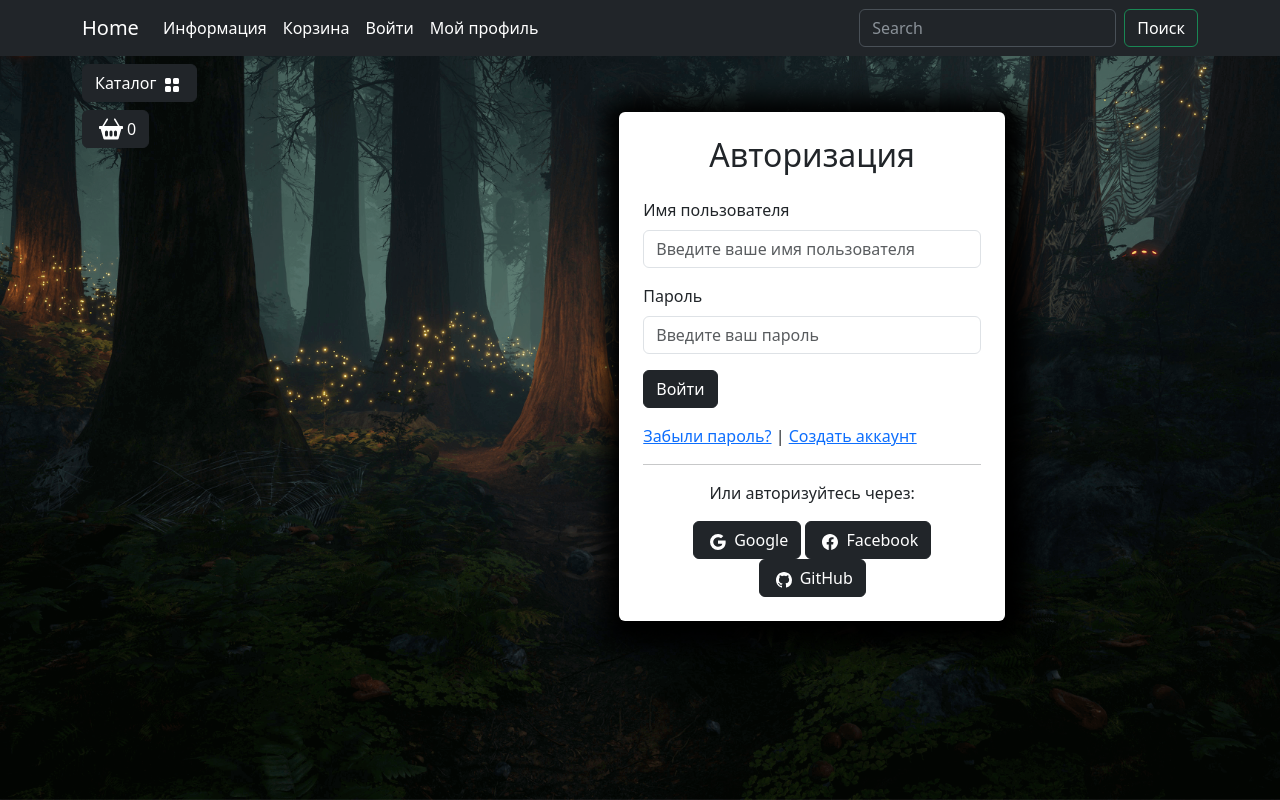
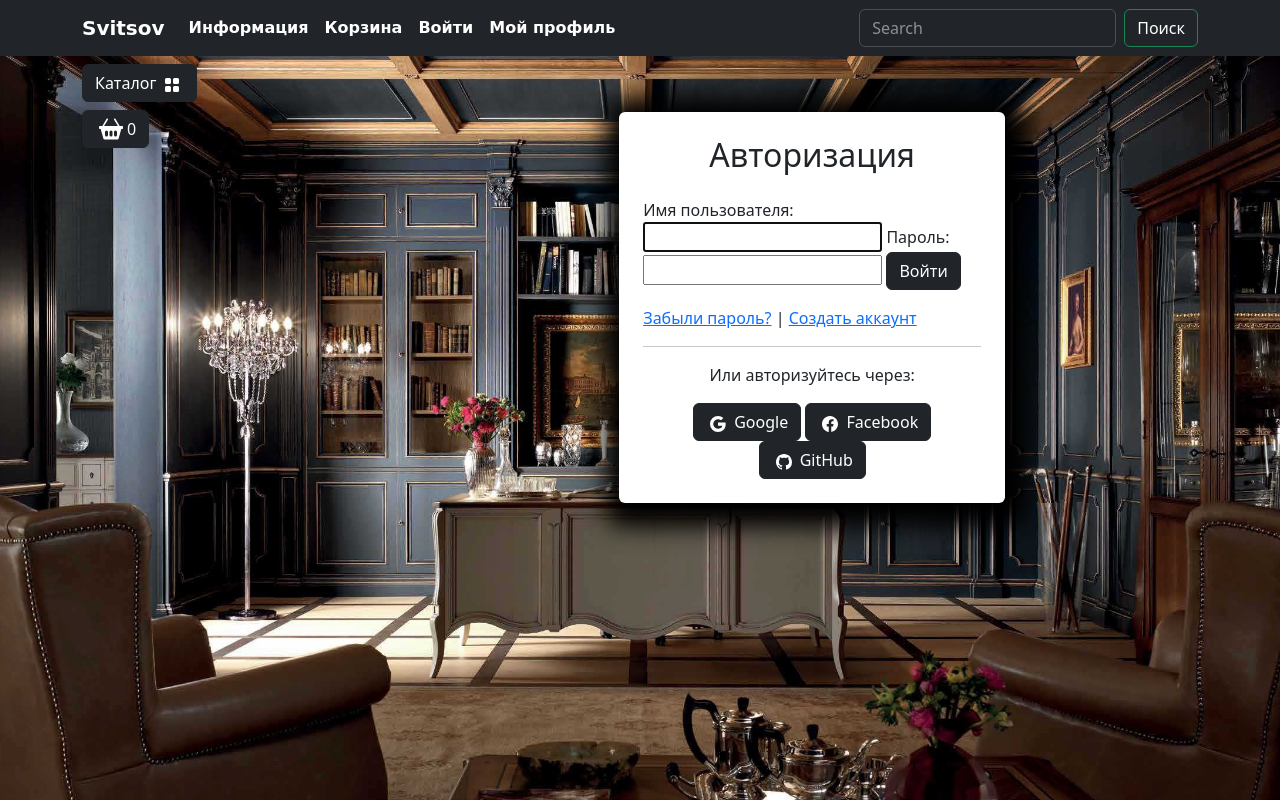
Before and after one commit to Kirill-Svitsov/internet_shop, a Django app: page /user/login/ in a window 1280 px wide. Run offline with Django 4.2, Linux system fonts and the light colour scheme; data comes from the database, SQL or seed files in the repository; some libraries are stand-ins or nearby versions.

Commit message:
Added form auth

```diff
--- a/ishop/main/templates/main/index.html
+++ b/ishop/main/templates/main/index.html
@@ -5,7 +5,7 @@
 {% endblock %}
 {% block content %}
     <div class="mt-5 pt-5"></div>
-    <h2 style='color: white'><strong>{{content}}</strong></h2>
+    <h1><strong>{{content}}</strong></h1>
 {% endblock %}
 {% block footer %}
     <footer class="py-4 bg-dark">
--- a/ishop/main/views.py
+++ b/ishop/main/views.py
@@ -9,7 +9,7 @@ def index(request):
     context = {
         'categories': categories,
         'title': 'Главная',
-        'content': 'Магазин мебели'
+        'content': 'Svitsov store'
     }
     return render(request, 'main/index.html', context=context)
 
--- a/ishop/static/deps/css/my_css.css
+++ b/ishop/static/deps/css/my_css.css
@@ -1,5 +1,5 @@
 body {
-  background-image: url("../images/layer-base.png");
+  background-image: url("../images/ardeco2.jpg");
   background-repeat: no-repeat;
   background-attachment: fixed;
   background-position: center center;
@@ -36,3 +36,35 @@ body {
   border-radius: 15px;
   font-size: 0.7rem;
 }
+/* Добавил сам */
+/* Стиль кнопки домой */
+.navbar-brand {
+    font-family: 'Brush Script MT', 'Brush Script Std', cursive;
+    color: white;
+    font-weight: bold;
+    /* Дополнительные стили, если необходимо */
+    transition: color 0.3s ease; /* Анимация перехода цвета */
+}
+
+.navbar-brand:hover {
+    color: #ff8c00; /* Оранжевый цвет при наведении */
+}
+/* Стиль Svitsov store */
+h1 {
+    font-family: 'Brush Script MT', 'Brush Script Std', cursive;
+    color: white;
+    font-weight: bold;
+}
+/* Стиль меню */
+/* styles.css */
+.navbar-nav li.nav-item a.nav-link {
+    font-family: 'Brush Script MT', 'Brush Script Std', cursive;
+    color: white !important; /* Добавлено !important, чтобы переопределить другие стили */
+    font-weight: bold;
+    /* Дополнительные стили, если необходимо */
+    transition: color 0.3s ease; /* Анимация перехода цвета */
+}
+
+.navbar-nav li.nav-item a.nav-link:hover {
+    color: #ff8c00 !important; /* Оранжевый цвет при наведении */
+}
--- a/ishop/templates/base.html
+++ b/ishop/templates/base.html
@@ -24,7 +24,7 @@
 <header>
     <nav class="navbar navbar-expand-lg bg-dark" data-bs-theme="dark">
         <div class="container">
-            <a class="navbar-brand" href="{% url 'main:index' %}">Home</a>
+            <a class="navbar-brand" href="{% url 'main:index' %}">Svitsov</a>
             <button class="navbar-toggler" type="button" data-bs-toggle="collapse"
                     data-bs-target="#navbarSupportedContent" aria-controls="navbarSupportedContent"
                     aria-expanded="false" aria-label="Toggle navigation">
--- a/ishop/users/admin.py
+++ b/ishop/users/admin.py
@@ -5,6 +5,6 @@ from users import models
 
 @admin.register(models.User)
 class UsersAdmin(admin.ModelAdmin):
-    list_display = ('id', 'username')
+    list_display = ('id',  'username')
     list_filter = ('username',)
     search_fields = ('id', 'username')
--- /dev/null
+++ b/ishop/users/forms.py
@@ -0,0 +1,9 @@
+from django import forms
+from django.contrib.auth.forms import AuthenticationForm
+
+from users.models import User
+
+
+class UserLoginForm(AuthenticationForm):
+    class Meta:
+        model = User
--- a/ishop/users/templates/users/login.html
+++ b/ishop/users/templates/users/login.html
@@ -13,15 +13,17 @@
                             <div class="row justify-content-center">
                                 <div class="col-md-6 bg-white p-4 mb-4 mx-3 rounded custom-shadow">
                                     <h2 class="text-center mb-4">Авторизация</h2>
-                                    <form>
-                                        <div class="mb-3">
-                                            <label for="username" class="form-label">Имя пользователя</label>
-                                            <input type="text" class="form-control" id="username" placeholder="Введите ваше имя пользователя" required>
-                                        </div>
-                                        <div class="mb-3">
-                                            <label for="password" class="form-label">Пароль</label>
-                                            <input type="password" class="form-control" id="password" placeholder="Введите ваш пароль" required>
-                                        </div>
+                                    <form action="{% url 'user:login' %}" method="post">
+                                        {% csrf_token %}
+                                        {{ form }}
+<!--                                        <div class="mb-3">-->
+<!--                                            <label for="username" class="form-label">Имя пользователя</label>-->
+<!--                                            <input type="text" class="form-control" id="username" placeholder="Введите ваше имя пользователя" required>-->
+<!--                                        </div>-->
+<!--                                        <div class="mb-3">-->
+<!--                                            <label for="password" class="form-label">Пароль</label>-->
+<!--                                            <input type="password" class="form-control" id="password" placeholder="Введите ваш пароль" required>-->
+<!--                                        </div>-->
                                         <button type="submit" class="btn btn-dark btn-block">Войти</button>
                                     </form>
                                     <div class="mt-3">
--- a/ishop/users/views.py
+++ b/ishop/users/views.py
@@ -1,12 +1,29 @@
+from django.contrib import auth
+from django.http import HttpResponseRedirect
 from django.shortcuts import render
+from django.urls import reverse
+
+from users.forms import UserLoginForm
 
 
 # Create your views here.
-def login(requset):
+def login(request):
+    if request.method == 'POST':
+        form = UserLoginForm(data=request.POST)
+        if form.is_valid():
+            username = request.POST['username']
+            password = request.POST['password']
+            user = auth.authenticate(username=username, password=password)
+            if user:
+                auth.login(request, user)
+                return HttpResponseRedirect(reverse('main:index'))
+    else:
+        form = UserLoginForm()
     context = {
-        'title': 'Авторизация'
+        'title': 'Авторизация',
+        'form': form
     }
-    return render(requset, 'users/login.html', context)
+    return render(request, 'users/login.html', context)
 
 
 def registration(requset):
```
Also changed, not shown: ishop/static/deps/images/ardeco.jpg (added), ishop/static/deps/images/ardeco2.jpg (added).
